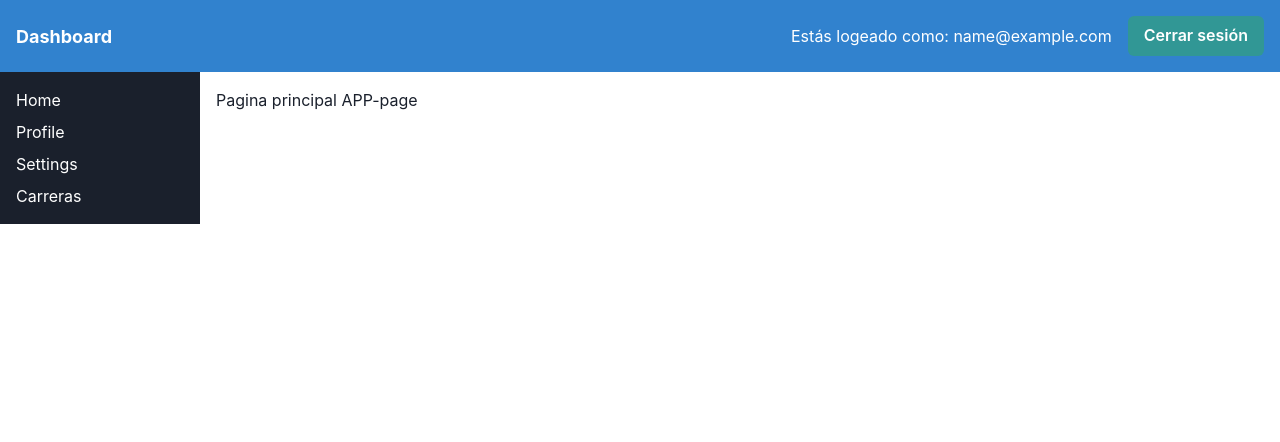
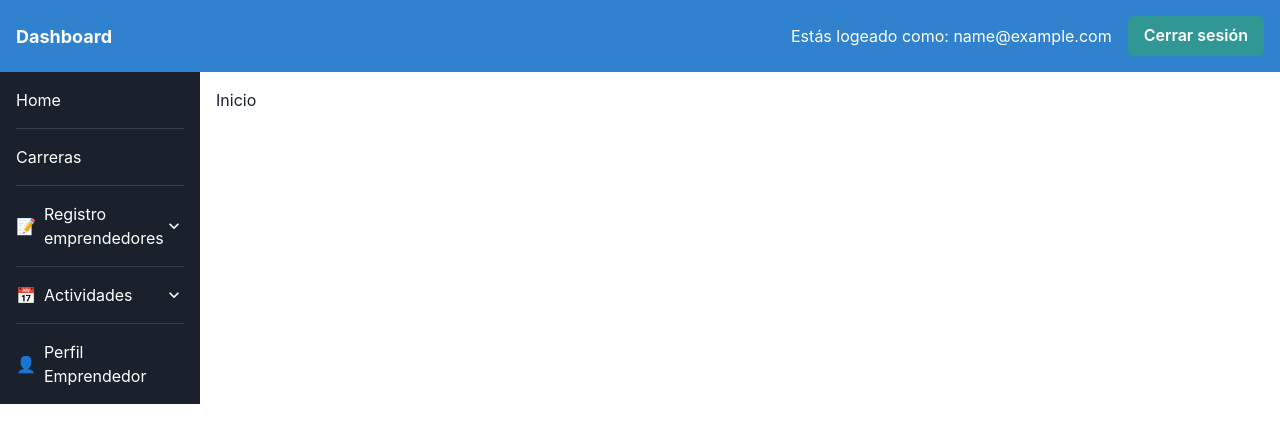
Before and after one commit to SanchezRene/Emprendedores-Ubb, a React (Vite) app in the folder frontend/: page / in a window 1280 px wide. Shown: the top 442 px of the page. Built offline with nearby package versions, Linux system fonts and the light colour scheme; no server answers; sample sign-in values are in the browser's storage.

Commit message:
pinches cookies

```diff
--- /dev/null
+++ b/frontend/src/components/CarreraTable.jsx
@@ -0,0 +1,30 @@
+// CareerTable.jsx
+import React from 'react';
+import { Table, Thead, Tbody, Tr, Th, Td, TableContainer } from '@chakra-ui/react';
+
+const CarreraTable = ({ careers }) => {
+  return (
+    <TableContainer>
+      <Table variant="simple">
+        <Thead>
+          <Tr>
+            <Th>Título</Th>
+            <Th>Facultad</Th>
+            <Th>Sede</Th>
+          </Tr>
+        </Thead>
+        <Tbody>
+          {careers.map((career) => (
+            <Tr key={career._id}>
+              <Td>{career.titulo}</Td>
+              <Td>{career.facultad}</Td>
+              <Td>{career.sede}</Td>
+            </Tr>
+          ))}
+        </Tbody>
+      </Table>
+    </TableContainer>
+  );
+};
+
+export default CarreraTable;
--- a/frontend/src/components/Sidebar.jsx
+++ b/frontend/src/components/Sidebar.jsx
@@ -1,15 +1,138 @@
-import React from 'react';
-import { Box, VStack, Text } from '@chakra-ui/react';
-import { Link } from 'react-router-dom';
+import React from "react";
+import {
+  Box,
+  VStack,
+  Text,
+  Accordion,
+  AccordionItem,
+  AccordionButton,
+  AccordionPanel,
+  AccordionIcon,
+  Link as ChakraLink,
+  Divider,
+} from "@chakra-ui/react";
+import { Link as RouterLink } from "react-router-dom";
 
 function Sidebar() {
   return (
     <Box bg="gray.800" color="white" width="200px" p={4}>
-      <VStack align="start">
-        <Link to="/"><Text>Home</Text></Link>
-        <Link to="/profile"><Text>Profile</Text></Link>
-        <Link to="/settings"><Text>Settings</Text></Link>
-        <Link to="/carreras"><Text>Carreras</Text></Link>
+      <VStack align="start" spacing={4}>
+        <RouterLink to="/">
+          <Text>Home</Text>
+        </RouterLink>
+        <Divider borderColor="whiteAlpha.400" />
+
+        <RouterLink to="/carreras">
+          <Text>Carreras</Text>
+        </RouterLink>
+        <Divider borderColor="whiteAlpha.400" />
+
+        <Accordion allowToggle width="100%">
+          <AccordionItem border="none">
+            <h2>
+              <AccordionButton p={0}>
+                <Box
+                  flex="1"
+                  textAlign="left"
+                  display="flex"
+                  alignItems="center"
+                >
+                  <Text mr={2}>📝</Text>
+                  <Text fontSize="md">Registro emprendedores</Text>
+                </Box>
+                <AccordionIcon />
+              </AccordionButton>
+            </h2>
+            <AccordionPanel pb={2} pl={4}>
+              <ChakraLink
+                as={RouterLink}
+                to="/formulario-inscripcion"
+                display="block"
+                mb={2}
+              >
+                Formulario de inscripción
+              </ChakraLink>
+              <Divider borderColor="whiteAlpha.400" />
+
+              <ChakraLink
+                as={RouterLink}
+                to="/estado-inscripcion"
+                display="block"
+              >
+                Estado de inscripción
+              </ChakraLink>
+            </AccordionPanel>
+          </AccordionItem>
+        </Accordion>
+
+        <Divider borderColor="whiteAlpha.400" />
+
+        <Accordion allowToggle width="100%">
+          <AccordionItem border="none">
+            <h2>
+              <AccordionButton p={0}>
+                <Box
+                  flex="1"
+                  textAlign="left"
+                  display="flex"
+                  alignItems="center"
+                >
+                  <Text mr={2}>📅</Text>
+                  <Text fontSize="md">Actividades</Text>
+                </Box>
+                <AccordionIcon />
+              </AccordionButton>
+            </h2>
+            <AccordionPanel pb={2} pl={4}>
+              <ChakraLink
+                as={RouterLink}
+                to="/inscribir-actividad"
+                display="block"
+                mb={2}
+              >
+                Inscribir actividad
+              </ChakraLink>
+
+              <Divider borderColor="whiteAlpha.400" />
+              <ChakraLink
+                as={RouterLink}
+                to="/consultar-inscripcion"
+                display="block"
+                mb={2}
+              >
+                Consultar inscripción
+              </ChakraLink>
+
+              <Divider borderColor="whiteAlpha.400" />
+              <ChakraLink
+                as={RouterLink}
+                to="/confirmar-asistencia"
+                display="block"
+                mb={2}
+              >
+                Confirmar asistencia
+              </ChakraLink>
+              <Divider borderColor="whiteAlpha.400" />
+
+              <ChakraLink
+                as={RouterLink}
+                to="/calendario-actividades"
+                display="block"
+              >
+                Calendario de actividades
+              </ChakraLink>
+            </AccordionPanel>
+          </AccordionItem>
+        </Accordion>
+
+        <Divider borderColor="whiteAlpha.400" />
+
+        <RouterLink to="/perfil-emprendedor">
+          <Box display="flex" alignItems="center">
+            <Text mr={2}>👤</Text>
+            <Text fontSize="md">Perfil Emprendedor</Text>
+          </Box>
+        </RouterLink>
       </VStack>
     </Box>
   );
--- a/frontend/src/pages/CarreraPage.jsx
+++ b/frontend/src/pages/CarreraPage.jsx
@@ -1,16 +1,42 @@
-import React from "react";
+import React, { useState, useEffect } from "react";
 import { Box, Text } from "@chakra-ui/react";
+import { getCarreras } from "../services/carrera.service";
+import CarreraTable from "../components/CarreraTable";
 
 function Carrera() {
+  const [carreras, setCarreras] = useState([]);
+  const [loading, setLoading] = useState(true);
+  const [error, setError] = useState(null);
+
+  useEffect(() => {
+    const fetchCarreras = async () => {
+      try {
+        const data = await getCarreras();
+        console.log("data", data);
+        setCarreras(data);
+        setLoading(false);
+      } catch (error) {
+        setError(error);
+        setLoading(false);
+      }
+    };
+
+    fetchCarreras();
+  }, []);
+
+  if (loading) {
+    return <Text>Cargando...</Text>;
+  }
+
+  if (error) {
+    return <Text>Error: {error.message}</Text>;
+  }
+
   return (
     <Box p={4}>
-      <Text fontSize="2xl" mb={4}>
-        Carreras
-      </Text>
-      <Text>Ingeniería Informática</Text>
-      {/*  más carreras aquí abajo */}
+      <Text fontSize="2xl" mb={4}>Carreras</Text>
+      <CarreraTable careers={carreras} />
     </Box>
   );
 }
-
 export default Carrera;
--- a/frontend/src/routes/App.jsx
+++ b/frontend/src/routes/App.jsx
@@ -4,7 +4,7 @@ import Header from "../components/Header.jsx";
 function App() {
   return (
     <>
-      <h1>Pagina principal APP-page</h1>
+      <h1>Inicio</h1>
     </>
   );
 }
--- a/frontend/src/services/root.service.js
+++ b/frontend/src/services/axios.service.js
@@ -1,6 +1,7 @@
 import axios from 'axios';
 
-const API_URL = import.meta.env.VITE_BASE_URL || 'http://localhost:5000/api';
+
+const API_URL = import.meta.env.VITE_API_BASE_URL || 'http://localhost:5000/api';
 
 const instance = axios.create({
   baseURL: API_URL,
--- /dev/null
+++ b/frontend/src/services/carrera.service.js
@@ -0,0 +1,14 @@
+import axios from "./axios.service";
+
+export const getCarreras = async () => {
+  try {
+    const response = await axios.get("/carrera");
+    console.log("response:", response);
+    const { status, data } = response;
+    if (status === 200) {
+      return data.data;
+    }
+  } catch (error) {
+    console.log(error);
+  }
+};
```
Also changed, not shown: frontend/src/services/auth.service.js (+11 -10 lines), 1 other file (tests, documents, lock files or other folders).
